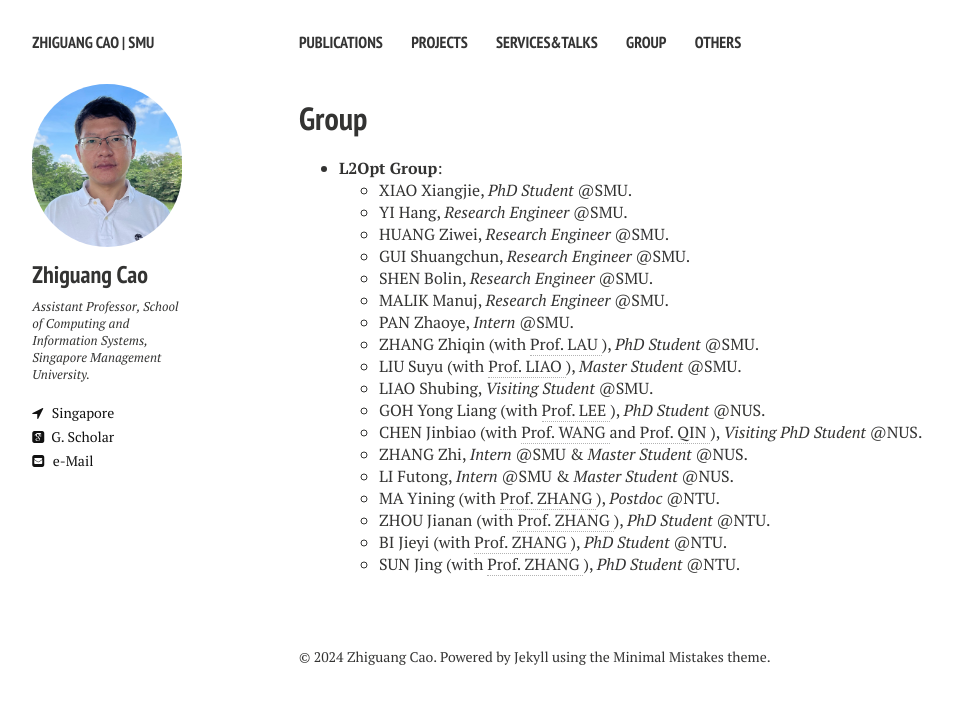
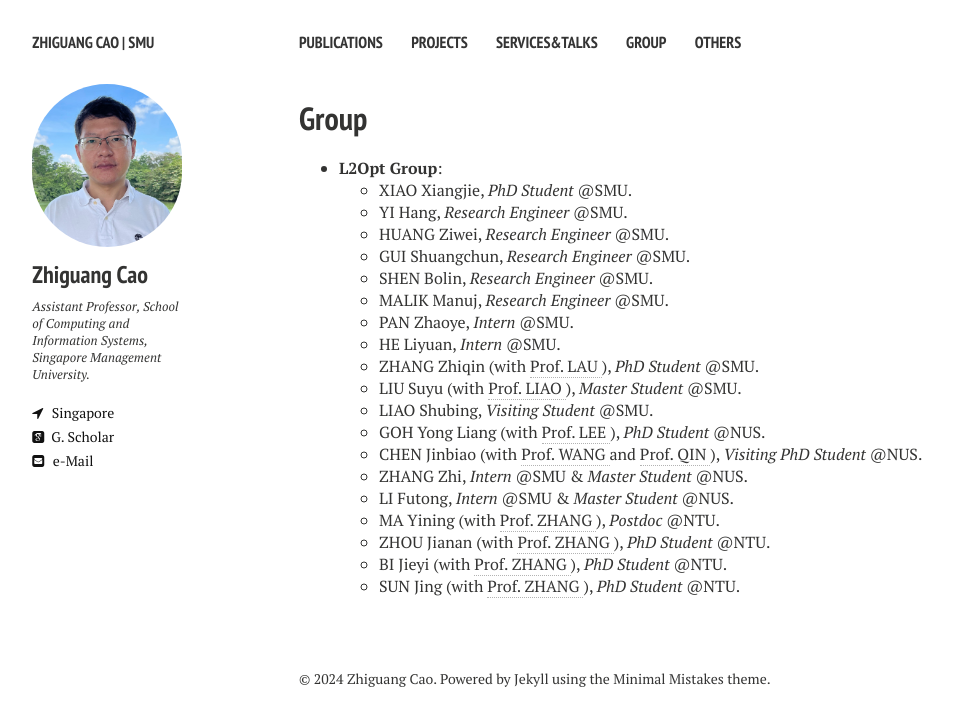
Before and after one commit to zhiguangcaosg/zhiguangcaosg.github.io, a Jekyll site: the page built from group.md, in a window 1280 px wide. Shown: the top 726 px of the page, without its empty margins (21-974 px from the left). Built offline with Jekyll 4.4.1, drawn with Linux system fonts in a browser that asks for light colours; nearby versions of some CDN libraries.

Commit message:
Update group.md

```diff
--- a/group.md
+++ b/group.md
@@ -33,6 +33,8 @@ comments: false
 	</li>
 	<li> PAN Zhaoye, <i>Intern</i> @SMU.
 	</li>
+	<li> HE Liyuan, <i>Intern</i> @SMU.
+	</li>
 	<li> ZHANG Zhiqin (with <a href="http://www.mysmu.edu/faculty/hclau/" target="_blank"> Prof. LAU </a>), <i>PhD Student</i> @SMU.
 	</li>
         <li> LIU Suyu (with <a href="https://liziliao.github.io/" target="_blank"> Prof. LIAO </a>), <i>Master Student</i> @SMU.
```
